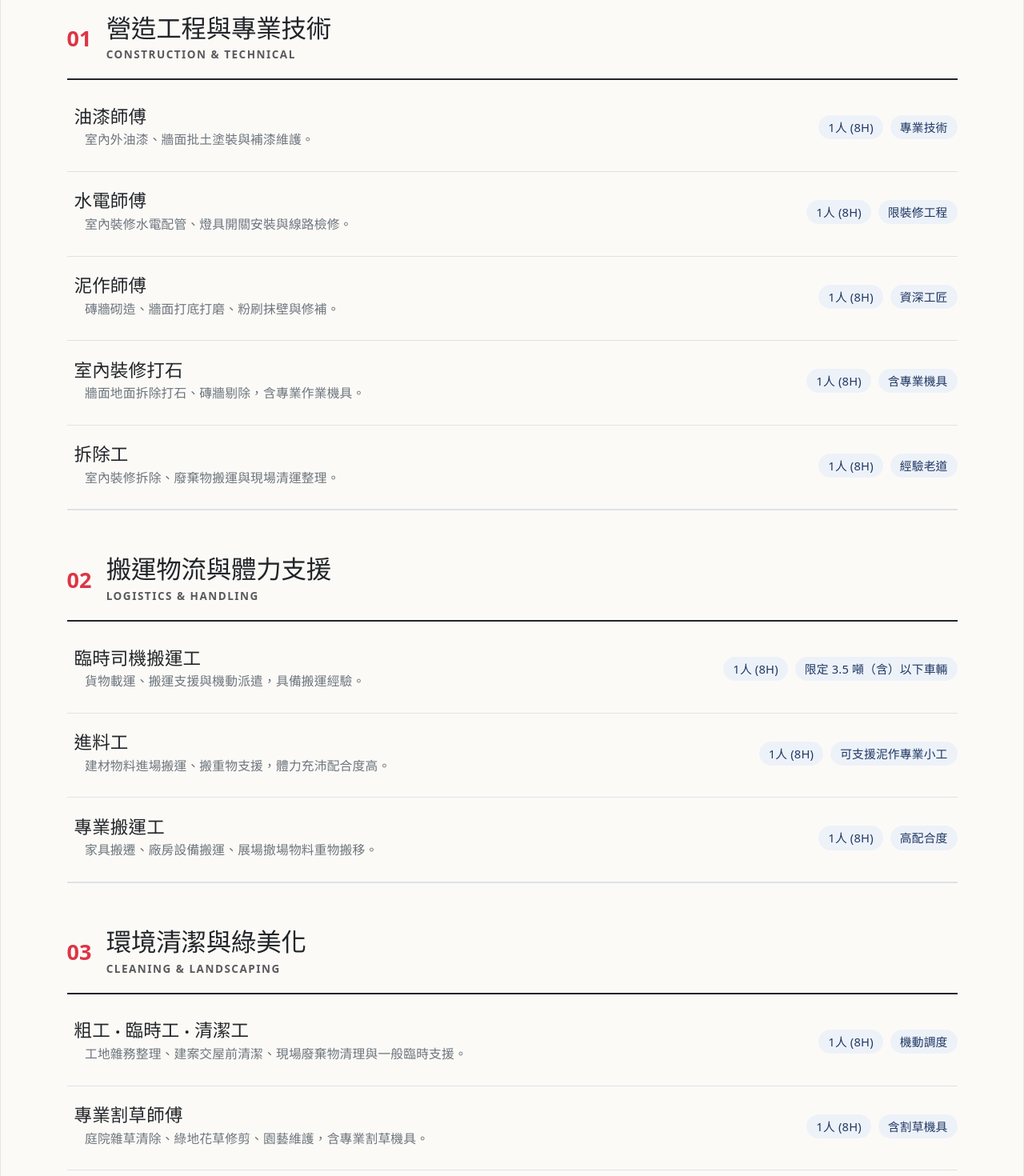
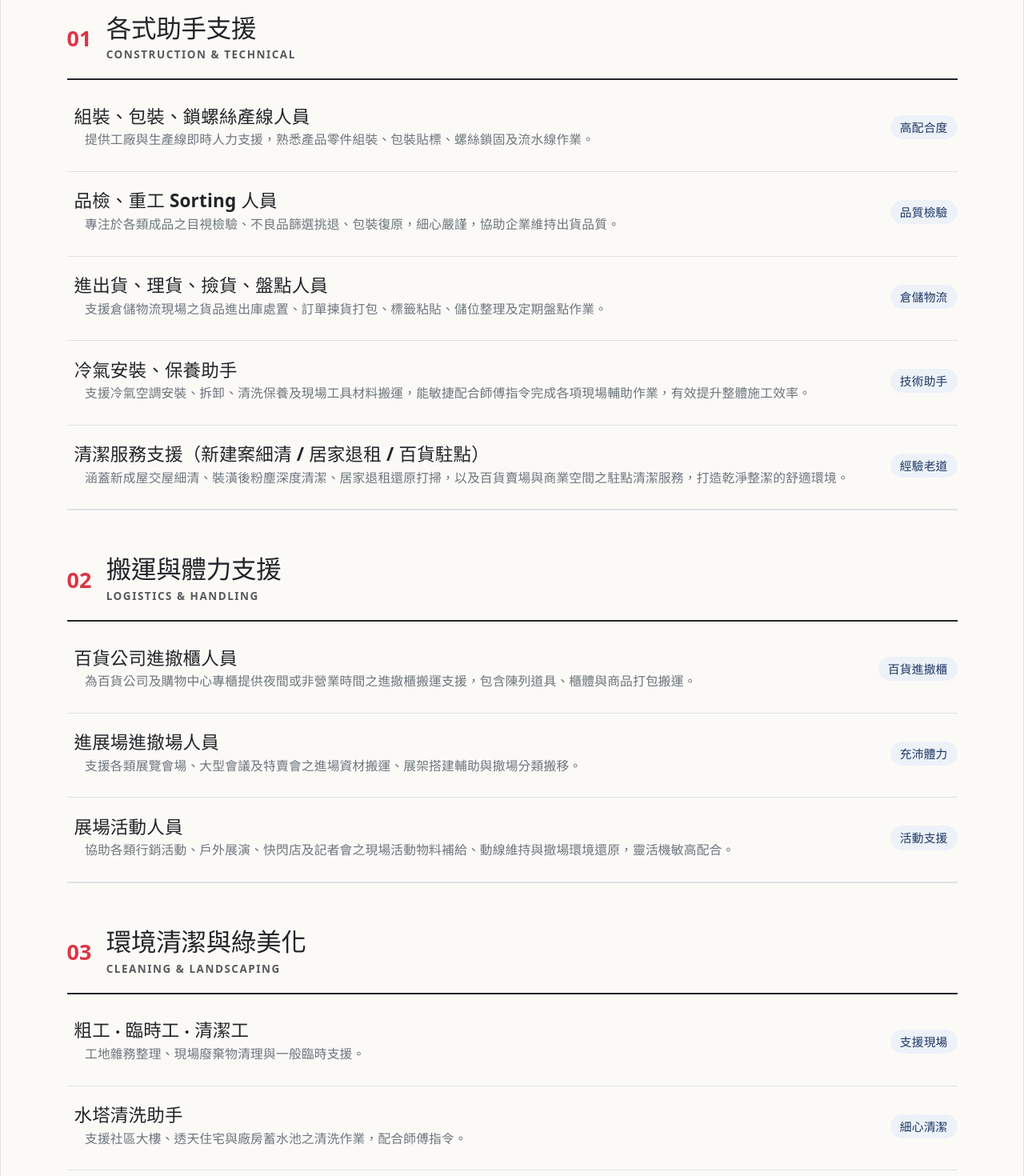
Before and after one commit to Chiikawa999/speeda-hr, a React (Vite) app: page /#/services in a window 1280 px wide. Shown: the part 660-2130 px from the top of the page at 80% size. Built offline with nearby package versions, Linux system fonts and the light colour scheme.

Commit message:
更新文字敘述

```diff
--- a/src/components/SectionAbout.jsx
+++ b/src/components/SectionAbout.jsx
@@ -51,7 +51,7 @@ export default function SectionAbout() {
                                 <h3 className="feature-title">「速必達人力派遣」專營</h3>
                             </div>
                             <p className="feature-body">
-                                臨時工、粗工、拆除工、工地或工廠清潔工、搬運工、打石工、綁鐵工、清潔工、庭院打掃、園藝花草修剪、自助搬家、拆除工程、重物搬運、家俱搬運、防水油漆、房屋修繕、配管拉線、百貨裝(卸)櫃、棚架搬運人力、包裝員、作業員、臨時QC品檢員、臨時代工檢驗、定點派報DM、定點舉牌、人力派遣，技師助手及各種臨時人力派遣，可隨時提供個人或公司行號人力所需。德佳竭心盡力幫您做挑選，歡迎吩咐，指導！
+                                臨時工、清潔工、搬運工、重物搬運、配管拉線、百貨裝(卸)櫃、棚架搬運人力、包裝員、作業員、臨時QC品檢員、臨時代工、人力派遣，技師助手及各種臨時人力派遣，可隨時提供個人或公司行號人力所需。德佳竭心盡力幫您做挑選，歡迎吩咐，指導！
                             </p>
                         </div>
                     </div>
--- a/src/components/SectionServices.jsx
+++ b/src/components/SectionServices.jsx
@@ -38,8 +38,8 @@ const serviceList = [
     },
     {
         id: 'demolition',
-        title: '拆除工',
-        description: '牆面打石拆除、室內舊裝修拆除、廢棄物搬運清運輔助，施工經驗豐富配合度高。',
+        title: '包裝員',
+        description: '提供工廠、倉儲及電商出貨之專業包裝支援，熟悉產品裝盒、貼標封膜、折紙箱及裝箱封膠作業。手腳俐落、細心專注。',
         imgUrl: demolitionImg,
         link: '/services'
     },
--- a/src/pages/About.jsx
+++ b/src/pages/About.jsx
@@ -13,9 +13,9 @@ export default function About() {
 
     // 專營項目摘要
     const serviceHighlights = [
-        '北部粗工', '臨時工', '拆除工', '工地/工廠清潔', '搬運工', '打石工',
-        '綁鐵工', '防水油漆', '房屋修繕', '配管拉線', '百貨裝(卸)櫃',
-        '包裝員', '作業員', '臨時QC品檢員', '定點舉牌/派報', '技師助手'
+        '臨時工', '清潔工', '水塔清洗', '搬運工', '臨時 QC 品檢員',
+        'Sorting 重工人員', '活動人員', '理貨員', '百貨裝(卸)櫃',
+        '包裝員', '作業員', '臨時QC品檢員', '技師助手'
     ];
 
     // 品質把關機制資料
@@ -173,7 +173,7 @@ export default function About() {
                                     <h3 className="fs-4 fw-bold text-dark mb-0">「速必達」專營範疇</h3>
                                 </div>
                                 <p className="text-secondary lh-lg mb-4">
-                                    提供多元派遣服務，包含工地粗工、拆除、清潔、搬運、防水油漆、作業員及定點舉牌等，隨時滿足個人或公司行號所需。德佳竭心盡力幫您做挑選，歡迎吩咐、指導！
+                                    提供多元派遣服務，包含清潔、搬運、作業員、理貨員、組裝員、包裝員、臨時 QC 品檢員、Sorting 重工人員、百貨進撤櫃人員、展場進撤場、活動人員、各行各業助手等，隨時滿足個人或公司行號所需。德佳竭心盡力幫您做挑選，歡迎吩咐、指導！
                                 </p>
                                 <div className="d-flex flex-wrap gap-2 mb-4">
                                     {serviceHighlights.map((tag, idx) => (
--- a/src/pages/Services.jsx
+++ b/src/pages/Services.jsx
@@ -9,23 +9,23 @@ export default function Services() {
     const serviceCategories = [
         {
             num: '01',
-            categoryName: '營造工程與專業技術',
+            categoryName: '各式助手支援',
             categoryEn: 'CONSTRUCTION & TECHNICAL',
             items: [
-                { title: '油漆師傅', desc: '室內外油漆、牆面批土塗裝與補漆維護。', tags: ['1人 (8H)', '專業技術'] },
-                { title: '水電師傅', desc: '室內裝修水電配管、燈具開關安裝與線路檢修。', tags: ['1人 (8H)', '限裝修工程'] },
-                { title: '泥作師傅', desc: '磚牆砌造、牆面打底打磨、粉刷抹壁與修補。', tags: ['1人 (8H)', '資深工匠'] },
-                { title: '室內裝修打石', desc: '牆面地面拆除打石、磚牆剔除，含專業作業機具。', tags: ['1人 (8H)', '含專業機具'] }, { title: '拆除工', desc: '室內裝修拆除、廢棄物搬運與現場清運整理。', tags: ['1人 (8H)', '經驗老道'] },
+                { title: '組裝、包裝、鎖螺絲產線人員', desc: '提供工廠與生產線即時人力支援，熟悉產品零件組裝、包裝貼標、螺絲鎖固及流水線作業。', tags: ['高配合度'] },
+                { title: '品檢、重工 Sorting 人員', desc: '專注於各類成品之目視檢驗、不良品篩選挑退、包裝復原，細心嚴謹，協助企業維持出貨品質。', tags: ['品質檢驗'] },
+                { title: '進出貨、理貨、撿貨、盤點人員', desc: '支援倉儲物流現場之貨品進出庫處置、訂單揀貨打包、標籤粘貼、儲位整理及定期盤點作業。', tags: ['倉儲物流'] },
+                { title: '冷氣安裝、保養助手', desc: '支援冷氣空調安裝、拆卸、清洗保養及現場工具材料搬運，能敏捷配合師傅指令完成各項現場輔助作業，有效提升整體施工效率。', tags: ['技術助手'] }, { title: '清潔服務支援（新建案細清 / 居家退租 / 百貨駐點）', desc: '涵蓋新成屋交屋細清、裝潢後粉塵深度清潔、居家退租還原打掃，以及百貨賣場與商業空間之駐點清潔服務，打造乾淨整潔的舒適環境。', tags: ['經驗老道'] },
             ]
         },
         {
             num: '02',
-            categoryName: '搬運物流與體力支援',
+            categoryName: '搬運與體力支援',
             categoryEn: 'LOGISTICS & HANDLING',
             items: [
-                { title: '臨時司機搬運工', desc: '貨物載運、搬運支援與機動派遣，具備搬運經驗。', tags: ['1人 (8H)', '限定 3.5 噸（含）以下車輛'] },
-                { title: '進料工', desc: '建材物料進場搬運、搬重物支援，體力充沛配合度高。', tags: ['1人 (8H)', '可支援泥作專業小工'] },
-                { title: '專業搬運工', desc: '家具搬遷、廠房設備搬運、展場撤場物料重物搬移。', tags: ['1人 (8H)', '高配合度'] }
+                { title: '百貨公司進撤櫃人員', desc: '為百貨公司及購物中心專櫃提供夜間或非營業時間之進撤櫃搬運支援，包含陳列道具、櫃體與商品打包搬運。', tags: ['百貨進撤櫃'] },
+                { title: '進展場進撤場人員', desc: '支援各類展覽會場、大型會議及特賣會之進場資材搬運、展架搭建輔助與撤場分類搬移。', tags: ['充沛體力'] },
+                { title: '展場活動人員', desc: '協助各類行銷活動、戶外展演、快閃店及記者會之現場活動物料補給、動線維持與撤場環境還原，靈活機敏高配合。', tags: ['活動支援'] }
             ]
         },
         {
@@ -33,9 +33,9 @@ export default function Services() {
             categoryName: '環境清潔與綠美化',
             categoryEn: 'CLEANING & LANDSCAPING',
             items: [
-                { title: '粗工 ‧ 臨時工 ‧ 清潔工', desc: '工地雜務整理、建案交屋前清潔、現場廢棄物清理與一般臨時支援。', tags: ['1人 (8H)', '機動調度'] },
-                { title: '專業割草師傅', desc: '庭院雜草清除、綠地花草修剪、園藝維護，含專業割草機具。', tags: ['1人 (8H)', '含割草機具'] },
-                { title: '洗碗清潔工', desc: '餐飲駐點、大樓餐廚清潔、大型活動後餐具洗碗整理。', tags: ['1人 (8H)', '細心勤勞'] }
+                { title: '粗工 ‧ 臨時工 ‧ 清潔工', desc: '工地雜務整理、現場廢棄物清理與一般臨時支援。', tags: ['支援現場'] },
+                { title: '水塔清洗助手', desc: '支援社區大樓、透天住宅與廠房蓄水池之清洗作業，配合師傅指令。', tags: ['細心清潔'] },
+                { title: '洗碗清潔工', desc: '餐飲駐點、大樓餐廚清潔、大型活動後餐具洗碗整理。', tags: ['細心勤勞'] }
             ]
         },
         {
@@ -43,8 +43,8 @@ export default function Services() {
             categoryName: '活動地推與機動特勤',
             categoryEn: 'MARKETING & SPECIAL TASK',
             items: [
-                { title: '定點派發 DM ‧ 舉牌', desc: '建案宣傳、店家開幕派報發傳單、路口引導看板舉牌與地推宣傳。', tags: ['1人 (8H)', '精神飽滿'] },
-                { title: '代排隊機動工', desc: '熱門商品排隊、活動特賣代排、機動現場佔位與臨時任務交辦。', tags: ['專人調度', '歡迎電洽諮詢'] }, { title: '作業員', desc: '工廠流水線包裝、產品加工組裝、物料分類與急單趕工支援。', tags: ['1人 (8H)', '細心高配合度'] },
+                { title: '定點派發 DM ‧ 舉牌', desc: '建案宣傳、店家開幕派報發傳單、路口引導看板舉牌與地推宣傳。', tags: ['配合現場'] },
+                { title: '代排隊機動工', desc: '熱門商品排隊、活動特賣代排、機動現場佔位與臨時任務交辦。', tags: ['專人調度', '歡迎電洽諮詢'] }, { title: '作業員', desc: '工廠流水線包裝、產品加工組裝、物料分類與急單趕工支援。', tags: ['細心高配合度'] },
             ]
         }
     ];
```
